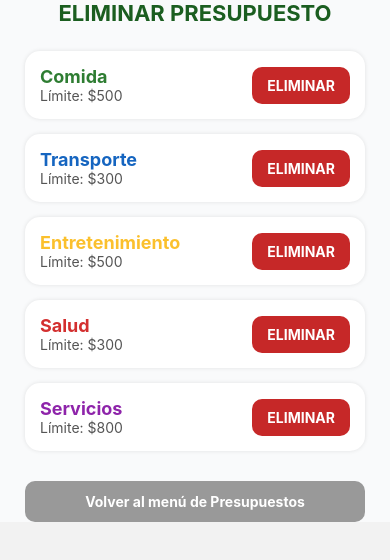
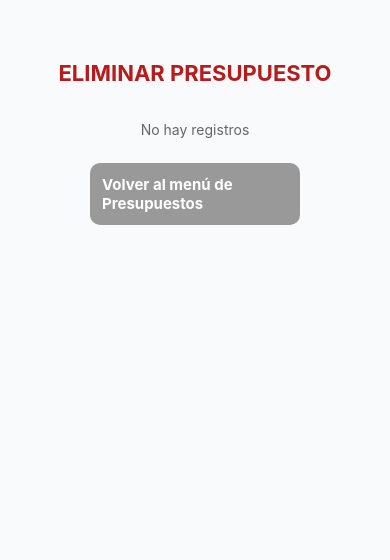
Before and after one commit to JoseArmandoSUP/AhorraMasApp, a React Native app in the folder ahorraMasApp/: screen /EliminarPresupuesto in a window 390 px wide. Shown: the top 560 px of the page. Built offline with nearby package versions, Linux system fonts and the light colour scheme.

Commit message:
Entidad presupuestos Completada

```diff
--- a/ahorraMasApp/screens/AgregarPresupuesto.js
+++ b/ahorraMasApp/screens/AgregarPresupuesto.js
@@ -186,7 +186,7 @@ const styles = StyleSheet.create({
     },
 
     definirPlaceholder:{
-        color: '#999',
+        color: '#333',
         fontSize: 14,
     },
 
--- a/ahorraMasApp/screens/EditarPresupuesto.js
+++ b/ahorraMasApp/screens/EditarPresupuesto.js
@@ -1,33 +1,72 @@
 import { Text, View, ScrollView, StyleSheet, TouchableOpacity, Button, TextInput, Alert } from "react-native";
-import React, {useState} from "react";
+import React, {useState, useEffect} from "react";
 //import PresupuestosScreen from "./PresupuestosScreen";
-import { useNavigation } from "@react-navigation/native";
+import { useNavigation, useRoute } from "@react-navigation/native";
+import { PresupuestoController } from "../controllers/PresupuestoController";
+
+const controller = new PresupuestoController();
 
 export default function EditarPresupuesto({/*{route}*/}){
     const navigatation = useNavigation();
+    const route = useRoute();
+    const {id} = route.params;
 
     {/* const {categoria: cat, monto: mon} = route.params; */}
-    const[categoria, setCategoria] = useState("Comida"); {/* useState(cat) */}
-    const[monto, setMonto] = useState("500"); {/* useState(mont) */}
-    const[fecha, setFecha] = useState("2025-11-10");
+    const[categoria, setCategoria] = useState(""); {/* useState(cat) */}
+    const[montolimite, setMontolimite] = useState(""); {/* useState(mont) */}
+    const[mes, setMes] = useState("");
+    const[anio, setAnio] = useState("");
 
-    const alertaAgregar = () => {
-        if(!categoria || !monto || !fecha){
-            Alert.alert("Por favor complete todos los campos");
-            alert("Por favor complete todos los campos");
-            return;
+    useEffect(() => {
+        const cargar = async () => {
+            try {
+                await controller.initialize();
+                const lista = await controller.listar();
+                const encontrado = lista.find(p => p.id === id);
+
+                if (!encontrado) {
+                    Alert.alert("Error", "Presupuesto no encontrado");
+                    navigatation.goBack();
+                    return;
+                }
+
+                setCategoria(encontrado.categoria);
+                setMontolimite(String(encontrado.montolimite));
+                setMes(String(encontrado.mes));
+                setAnio(String(encontrado.anio));
+            } catch (error) {
+                console.log("Error al cargar presupuesto:", error);
+            }
+        };
+        cargar();
+    }, []);
+
+    async function alertaAgregar() {
+        try {
+            if (!categoria || !montolimite || !mes || !anio) {
+                Alert.alert("Campos incompletos");
+                return;
+            }
+
+            await controller.actualizar(
+                id,
+                categoria.trim(),
+                Number(montolimite),
+                Number(mes),
+                Number(anio)
+            );
+
+            Alert.alert("Éxito", "Presupuesto actualizado correctamente");
+            navigatation.goBack();
+
+        } catch (error) {
+            Alert.alert("Error", "No se pudo actualizar: " + error.message);
         }
-        Alert.alert(
-            `Presupuesto editado correctamente: \n Categoria: ${categoria} \n Monto: $${monto} \n Fecha: ${fecha}`
-        );
-        alert(
-            `Presupuesto editado correctamente: \n Categoria: ${categoria} \n Monto: $${monto} \n Fecha: ${fecha}`
-        );
-    };
+    }
 
     const filtrarCaracteresM = (input) => {
         const numerico = input.replace(/[^0-9]/g, '');
-        setMonto(numerico);
+        setMontolimite(numerico);
     };
 
     return(
@@ -52,18 +91,36 @@ export default function EditarPresupuesto({/*{route}*/}){
                     placeholder="Ejemplo: $500"
                     keyboardType="numeric"
                     placeholderTextColor="#999"
-                    value={monto}
+                    value={montolimite}
                     onChangeText={filtrarCaracteresM}
                 ></TextInput>
 
-                <Text style={styles.label}>Fecha:</Text>
-                <TextInput
-                    style={styles.input}
-                    placeholder="AÑO-MES-DIA"
-                    placeholderTextColor="#999"
-                    value={fecha}
-                    onChangeText={setFecha}
-                ></TextInput>
+                <View style={styles.definirColumna}>
+                    <Text style={styles.definirLabel}>Mes:</Text>
+                    <View style={styles.definirInput}>
+                        <TextInput
+                            keyboardType="numeric"
+                            maxLength={2}
+                            style={styles.input}
+                            placeholder="1 - 12"
+                            value={mes}
+                            onChangeText={setMes}
+                        ></TextInput>
+                    </View>
+                </View>
+
+                <View style={styles.definirColumna}>
+                    <Text style={styles.definirLabel}>Año:</Text>
+                    <View style={styles.definirInput}>
+                        <TextInput
+                            keyboardType="numeric"
+                            maxLength={4}
+                            style={styles.input}
+                            value={anio}
+                            onChangeText={setAnio}
+                        ></TextInput>
+                    </View>
+                </View>
 
 
                 <TouchableOpacity style={styles.definirBoton} onPress={alertaAgregar}>
--- a/ahorraMasApp/screens/EliminarPresupuesto.js
+++ b/ahorraMasApp/screens/EliminarPresupuesto.js
@@ -1,49 +1,127 @@
-import { Text, View, ScrollView, StyleSheet, Button, TouchableOpacity, Alert } from "react-native";
-import React, {useState} from "react";
+import { View, Text, ScrollView, StyleSheet, TouchableOpacity, Button, TextInput, Alert } from "react-native";
+import React, {useState, useEffect, useCallback} from "react";
 //import PresupuestosScreen from "./PresupuestosScreen";
-import { useNavigation } from "@react-navigation/native";
+import { useNavigation, useFocusEffect } from "@react-navigation/native";
+import { PresupuestoController } from "../controllers/PresupuestoController";
+import { TransaccionController } from "../controllers/TransaccionController";
 
-export default function EliminarPresupuesto(){
+const presupuestoController = new PresupuestoController();
+const transaccionController = new TransaccionController();
+
+export default function VerPresupuestos(){
     const navigation = useNavigation();
 
-    const presupuestos = [
-        {id: 1, categoria: "Comida", limite: 500, color: "#2e7d32"},
-        {id: 2, categoria: "Transporte", limite: 300, color: "#1565c0"},
-        {id: 3, categoria: "Entretenimiento", limite: 500, color: "#fbc02d"},
-        {id: 4, categoria: "Salud", limite: 300, color: "#d32f2f"},
-        {id: 5, categoria: "Servicios", limite: 800, color: "#8e24aa"},
-    ];
+    const[lista, setLista] = useState([]);
+    const[transacciones, setTransacciones] = useState([]);
 
-    const confirmarEliminacion = () => {
-        Alert.alert("Confirmar", "¿Desea eliminar este presupuesto?",
+    useFocusEffect(
+        useCallback(() => {
+            const cargarDatos = async () => {
+                try{
+                    await presupuestoController.initialize();
+                    await transaccionController.initialize();
+
+                    const presupuestosDB = await presupuestoController.listar();
+                    const transDB = await transaccionController.listar();
+
+                    setTransacciones(transDB);
+
+                    //Total gastado en cada presupuesto
+                    const calculados = presupuestosDB.map(p => {
+                        const gastado = transDB.filter(
+                            t => t.tipo === "Gasto" && t.categoria.toLowerCase() === p.categoria.toLowerCase()
+                        )
+                        .reduce((sum, t) => sum + Number(t.monto), 0);
+                        return{
+                            ...p,
+                            gastado,
+                            color: "#2e7d32"
+                        };
+                    });
+
+                    setLista(calculados)
+                }catch(error){
+                    console.log("Error cargando presupuestos: ", error);
+                }
+            };
+            cargarDatos();
+        },[])
+    );
+
+    const eliminarPresupuesto = async (id) => {
+        Alert.alert(
+            "Confirmar eliminación",
+            "¿Seguro que quieres eliminar este presupuesto?",
             [
-                {text: "Cancelar", style: "cancel"},
-                {text: "Eliminar", style: "destructive", onPress:()=>navigation.goBack()}
+                { text: "Cancelar", style: "cancel" },
+                {
+                    text: "Eliminar",
+                    style: "destructive",
+                    onPress: async () => {
+                        try {
+                            await presupuestoController.eliminar(id);
+                            setLista((prev) => prev.filter((p) => p.id !== id));
+                            Alert.alert("Eliminado", "El presupuesto ha sido eliminado");
+                        } catch (error) {
+                            Alert.alert("Error", "No se pudo eliminar: " + error.message);
+                        }
+                    },
+                },
             ]
         );
     };
 
+
     return(
-        <ScrollView contentContainerStyle={{paddingBottom: 100}}>
+        <ScrollView style={styles.container} contentContainerStyle={{paddingBottom: 100}}>
 
-            <View style={styles.container}>
+            <Text style={styles.titulo}>ELIMINAR PRESUPUESTO</Text>
 
-                <Text style={styles.titulo}>ELIMINAR PRESUPUESTO</Text>
+            {lista.length === 0 && (
+                <Text style={{textAlign: "center", marginTop: 10, color: "#666"}}>
+                    No hay registros
+                </Text>
+            )}
 
-                {presupuestos.map(item => (
-                    <View key={item.id} style={styles.tarjeta}>
+            {lista.map(item=>{
+                const porcentaje = Math.min(Math.round((item.gastado / item.montolimite)*100), 100);
+                return(
+                    <TouchableOpacity key={item.id} onPress={()=>navigation.navigate("EditarPresupuesto", {id: item.id})}>
+                        <View style={styles.tarjeta}>
 
-                        <View style={styles.infoContainer}>
-                            <Text style={[styles.categoria, {color: item.color}]}>{item.categoria}</Text>
-                            <Text style={styles.monto}>Límite: ${item.limite}</Text>
+                            <View style={styles.fila}>
+
+                                <Text style={[styles.categoria, {color: item.color}]}>
+                                    {item.categoria} -- {item.mes} / {item.anio}
+                                </Text>
+
+                                <TouchableOpacity
+                                    style={styles.botonEliminar}
+                                    onPress={() => eliminarPresupuesto(item.id)}
+                                >
+                                    <Text style={styles.botonEliminarTexto}>Eliminar</Text>
+                                </TouchableOpacity>
+
+                                <Text style={styles.cantidad}>
+                                    ${item.gastado} / ${item.montolimite}
+                                </Text>
+
+                            </View>
+
+                            <View style={styles.progresoBarra}>
+                                <View
+                                    style={[styles.llenarProgreso, {width: `${porcentaje}%`, backgroundColor: item.color},]}
+                                ></View>
+                            </View>
+
+                        <Text style={styles.porcentaje}>{porcentaje}% del usado</Text>
+
                         </View>
+                    </TouchableOpacity>
+                );
+            })}
 
-                        <TouchableOpacity style={styles.btnEliminar} onPress={confirmarEliminacion}>
-                            <Text style={styles.btnEliminarText}>ELIMINAR</Text>
-                        </TouchableOpacity>
-
-                    </View>
-                ))}
+            <View style={styles.btnContainer}>
 
                 <TouchableOpacity style={styles.volverBoton} onPress={()=>navigation.goBack()}>
                     <Text style={styles.volverBotonTexto}>Volver al menú de Presupuestos</Text>
@@ -56,78 +134,89 @@ export default function EliminarPresupuesto(){
 }
 
 const styles = StyleSheet.create({
-    container:{
+    container: {
         flex: 1,
         backgroundColor: "#F9FAFB",
-        paddinTop: 70,
-        paddingHorizontal: 25,
+        paddingTop: 60,
+        paddingHorizontal: 20,
     },
 
-    titulo:{
+    titulo: {
         fontSize: 22,
-        fontWeight: 'bold',
-        color: "#1b5e20",
-        textAlign: 'center',
+        fontWeight: "bold",
+        textAlign: "center",
         marginBottom: 25,
+        color: "#b71c1c",
     },
 
-    tarjeta:{
+    noDatos: {
+        textAlign: "center",
+        color: "#666",
+        marginTop: 10,
+    },
+
+    tarjeta: {
         backgroundColor: "#fff",
+        padding: 15,
         borderRadius: 15,
-        padding: 15,
         marginBottom: 15,
-        shadowColor: "#000",
-        shadowOpacity: 0.1,
-        shadowRadius: 4,
         elevation: 3,
-        flexDirection: 'row',
-        justifyContent: 'space-between',
+    },
+
+    fila: {
+        flexDirection: "row",
+        justifyContent: "space-between",
         alignItems: "center",
     },
 
-    infoContainer:{
-        flexDirection: "column",
+    categoria: {
+        fontSize: 18,
+        fontWeight: "bold",
+        color: "#333",
     },
 
-    categoria:{
-        fontSize: 18,
-        fontWeight: 'bold',
-    },
-
-    monto:{
+    cantidad: {
+        marginTop: 5,
         fontSize: 14,
         color: "#555",
     },
 
-    btnEliminar:{
-        backgroundColor: "#c62828",
-        paddingVertical: 10,
-        paddingHorizontal: 15,
-        borderRadius: 10,
+    progresoBarra: {
+        height: 10,
+        backgroundColor: "#eee",
+        borderRadius: 5,
+        marginTop: 8,
+        overflow: "hidden",
     },
 
-    btnEliminarText:{
-        color: "#fff",
-        fontWeight: 'bold',
-        fontSize: 14,
+    llenarProgreso: {
+        height: "100%",
+        borderRadius: 5,
     },
 
-    btnVolver:{
-        backgroundColor: "#1b5e20",
-        borderRadius: 10,
-        paddingVertical: 14,
-        paddingHorizontal: 40,
-        alignItems: 'center',
-        marginVertical: 20,
-        shadowColor: "#000",
-        shadowOpacity: 0.1,
-        shadowRadius: 4,
-        elevation: 3,
+    porcentaje: {
+        marginTop: 4,
+        textAlign: "right",
+        fontSize: 13,
+        color: "#444",
     },
 
-    btnTexto:{
-        fontSize: 16,
+    botonEliminar: {
+        backgroundColor: "#c62828",
+        paddingVertical: 6,
+        paddingHorizontal: 12,
+        borderRadius: 6,
+    },
+
+    botonEliminarTexto: {
+        color: "#fff",
         fontWeight: "bold",
+        fontSize: 13,
+    },
+
+    btnContainer: {
+        marginTop: 25,
+        alignItems: "center",
     },
 
     volverBoton: {
@@ -135,11 +224,12 @@ const styles = StyleSheet.create({
         padding: 12,
         borderRadius: 10,
         alignItems: "center",
-        marginTop: 15,
+        width: "60%",
     },
 
     volverBotonTexto: {
         color: "#fff",
         fontWeight: "bold",
+        fontSize: 15,
     },
 });
--- a/ahorraMasApp/screens/PresupuestosScreen.js
+++ b/ahorraMasApp/screens/PresupuestosScreen.js
@@ -1,4 +1,4 @@
-import React, {useEffect, useState} from "react";
+import React, {useState, useEffect, useCallback} from "react";
 import {View, Text, TouchableOpacity, StyleSheet, ScrollView, ProgressBarAndroid, Platform,
     ProgressViewIOS, TextInput} from 'react-native'
 //import { ProgressBar } from "react-native-web";
@@ -8,7 +8,12 @@ import { Button } from "react-native";
 //import AgregarPresupuesto from "./AgregarPresupuesto";
 //import EditarPresupuesto from "./EditarPresupuesto";
 //import EliminarPresupuesto from "./EliminarPresupuesto";
-import { useNavigation } from "@react-navigation/native";
+import { useNavigation, useFocusEffect } from "@react-navigation/native";
+import { PresupuestoController } from "../controllers/PresupuestoController";
+import { TransaccionController } from "../controllers/TransaccionController";
+
+const presupuestoController = new PresupuestoController();
+const transaccionController = new TransaccionController();
 
 export default function PresupuestosScreen(){
 
@@ -17,37 +22,87 @@ export default function PresupuestosScreen(){
     //Función para mostrar barra de progreso
 
 
-    const presupuestos = [
-        {id: 1, categoria: 'Comida', spent: 400, limit: 500, color: '#2e7d32'},
-        {id: 2, categoria: 'Transporte', spent: 200, limit: 300, color: '#d32f2f'},
-        {id: 3, categoria: 'Entretenimiento', spent: 150, limit: 500, color: '#fbc02d'},
-        {id: 4, categoria: 'Salud', spent: 100, limit: 300, color: '#303f9f'},
-        {id: 5, categoria: 'Servicios', spent: 450, limit: 800, color: '#8e24aa'},
-    ];
+    const[lista, setLista] = useState([]);
+    const[transacciones, setTransacciones] = useState([]);
+
+    const [fMes, setFMes] = useState("");
+    const [fAnio, setFAnio] = useState("");
+    const [fCategoria, setFCategoria] = useState("");
+
+
+    useFocusEffect(
+        useCallback(() => {
+            const cargarDatos = async () => {
+                try{
+                    await presupuestoController.initialize();
+                    await transaccionController.initialize();
+
+                    const presupuestosDB = await presupuestoController.listar();
+                    const transDB = await transaccionController.listar();
+
+                    setTransacciones(transDB);
+
+                    //Total gastado en cada presupuesto
+                    const calculados = presupuestosDB.map(p => {
+                        const gastado = transDB.filter(
+                            t => t.tipo === "Gasto" && t.categoria.toLowerCase() === p.categoria.toLowerCase()
+                        )
+                        .reduce((sum, t) => sum + Number(t.monto), 0);
+                        return{
+                            ...p,
+                            gastado,
+                            color: "#2e7d32"
+                        };
+                    });
+
+                    setLista(calculados)
+                }catch(error){
+                    console.log("Error cargando presupuestos: ", error);
+                }
+            };
+            cargarDatos();
+        },[])
+    );
 
     return(
         <ScrollView style={styles.container} contentContainerStyle={{paddingBottom: 100}}>
 
             <Text style={styles.titulo}>PRESUPUESTO</Text>
 
-            {/*LISTA DE PRESUPUESTOS*/}
-            {presupuestos.map(item => {
-                const porcentaje = Math.round((item.spent / item.limit) * 100);
-                const progreso = item.spent / item.limit;
+            {lista.length === 0 && (
+                <Text style={{textAlign: "center", marginTop: 10, color: "#666"}}>
+                    No hay registros
+                </Text>
+            )}
+
+            {lista.map(item=>{
+                const porcentaje = Math.min(Math.round((item.gastado / item.montolimite)*100), 100);
                 return(
-                    <View key={item.id} style={styles.card}>
-                        <View style={styles.cabezaCard}>
-                            <View style={styles.iconoContainer}>
-                                {/*<FontAwesome5 name={item.icon} size={18} color={item.color}></FontAwesome5>*/}
-                                <Text style={styles.categoria}>{item.categoria}</Text>
-                            </View>
+
+                    <View key={item.id} style={styles.tarjeta}>
+
+                        <View style={styles.fila}>
+
+                            <Text style={[styles.categoria, {color: item.color}]}>
+                                {item.categoria} -- {item.mes} / {item.anio}
+                            </Text>
+
                             <Text style={styles.cantidad}>
-                                ${item.spent} / ${item.limit}
+                                ${item.gastado} / ${item.montolimite}
                             </Text>
+
                         </View>
-                        {/*<ProgressBar progress={progreso} color={item.color}></ProgressBar>*/}
-                        <Text style={styles.porcentajes}>{porcentaje}%</Text>
+
+                        <View style={styles.progresoBarra}>
+                            <View
+                                style={[styles.llenarProgreso, {width: `${porcentaje}%`, backgroundColor: item.color},]}
+                            ></View>
+                        </View>
+
+                        <Text style={styles.porcentaje}>{porcentaje}% del presupuesto usado</Text>
+
                     </View>
+
                 );
             })}
 
@@ -64,13 +119,13 @@ export default function PresupuestosScreen(){
                     <Text style={styles.crudTexto}>Agregar Presupuesto</Text>
                 </TouchableOpacity>
 
-                <TouchableOpacity style={styles.crudBoton} onPress={()=>navigation.navigate("EditarPresupuesto")}>
-                    {/*<Ionicons>*/}
+                {/*<TouchableOpacity style={styles.crudBoton} onPress={()=>navigation.navigate("EditarPresupuesto")}>
+                    <Ionicons>
                     <Text style={styles.crudTexto}>Editar Presupuesto</Text>
-                </TouchableOpacity>
+                </TouchableOpacity>*/}
 
                 <TouchableOpacity style={styles.crudBoton} onPress={()=>navigation.navigate("EliminarPresupuesto")}>
-                    {/*<Ionicons>*/}
+                    {/*<Ionicons></Ionicons>*/}
                     <Text style={styles.crudTexto}>Eliminar Presupuesto</Text>
                 </TouchableOpacity>
 
@@ -182,4 +237,52 @@ const styles = StyleSheet.create({
         fontWeight: 'bold',
         fontSize: 15,
     },
+
+    tarjeta:{
+        backgroundColor: "#fff",
+        borderRadius: 15,
+        padding: 15,
+        marginBottom: 15,
+        shadowColor: "#000",
+        shadowOpacity: 0.1,
+        shadowRadius: 4,
+        elevation: 3,
+    },
+
+    fila:{
+        flexDirection: 'row',
+        justifyContent: 'space-between',
+        alignItems: 'center',
+        marginBottom: 8,
+    },
+
+    categoria:{
+        fontSize: 16,
+        fontWeight: "600",
+    },
+
+    cantidad:{
+        fontSize: 14,
+        color: "#555",
+    },
+
+    progresoBarra:{
+        height: 10,
+        backgroundColor: "#e0e0e0",
+        borderRadius: 5,
+        overflow: 'hidden',
+        marginTop: 4,
+    },
+
+    llenarProgreso:{
+        height: '100%',
+        borderRadius: 5,
+    },
+
+    porcentaje:{
+        fontSize: 13,
+        color: "#444",
+        textAlign: "right",
+        marginTop: 5,
+    },
 });
--- a/ahorraMasApp/screens/VerPresupuestos.js
+++ b/ahorraMasApp/screens/VerPresupuestos.js
@@ -10,13 +10,6 @@ const transaccionController = new TransaccionController();
 
 export default function VerPresupuestos(){
     const navigation = useNavigation();
-
-    {/*const presupuestos = [
-        {id: 1, categoria: "Comida", limite: 500, gastado: 320, color: "#2e7d32"},
-        {id: 2, categoria: "Transporte", limite: 300, gastado: 200, color: "#1565c0"},
-        {id: 3, categoria: "Entretenimiento", limite: 400, gastado: 150, color: "#fbc02d"},
-        {id: 4, categoria: "Salud", limite: 350, gastado: 280, color: "#d32f2f"},
-    ]; */}
 
     const[lista, setLista] = useState([]);
     const[transacciones, setTransacciones] = useState([]);
@@ -150,7 +143,7 @@ export default function VerPresupuestos(){
                     <View style={styles.filtrosInput}>
                         <TextInput
                             style={styles.filtrosPlaceHolder}
-                            placeholder="2025"
+                            placeholder="2020 - 2025"
                             keyboardType="numeric"
                             value={fAnio}
                             onChangeText={setFAnio}
@@ -189,12 +182,13 @@ export default function VerPresupuestos(){
             {lista.map(item=>{
                 const porcentaje = Math.min(Math.round((item.gastado / item.montolimite)*100), 100);
                 return(
-                    <View key={item.id} style={styles.tarjeta}>
+                    <TouchableOpacity key={item.id} onPress={()=>navigation.navigate("EditarPresupuesto", {id: item.id})}>
+                        <View style={styles.tarjeta}>
 
                             <View style={styles.fila}>
 
                                 <Text style={[styles.categoria, {color: item.color}]}>
-                                {item.categoria}
+                                    {item.categoria} -- {item.mes} / {item.anio}
                                 </Text>
 
                                 <Text style={styles.cantidad}>
@@ -212,6 +206,7 @@ export default function VerPresupuestos(){
                         <Text style={styles.porcentaje}>{porcentaje}% del presupuesto usado</Text>
 
                         </View>
+                    </TouchableOpacity>
                 );
             })}
 
@@ -286,7 +281,7 @@ const styles = StyleSheet.create({
     },
 
     filtrosPlaceHolder:{
-        color: '#999',
+        color: "#333",
         fontSize: 14,
     },
 
```
Lines whose indentation alone changed are shown as unchanged.
